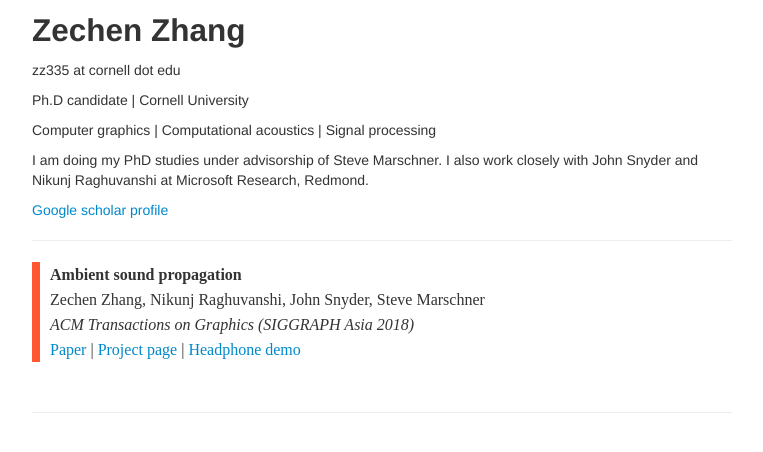
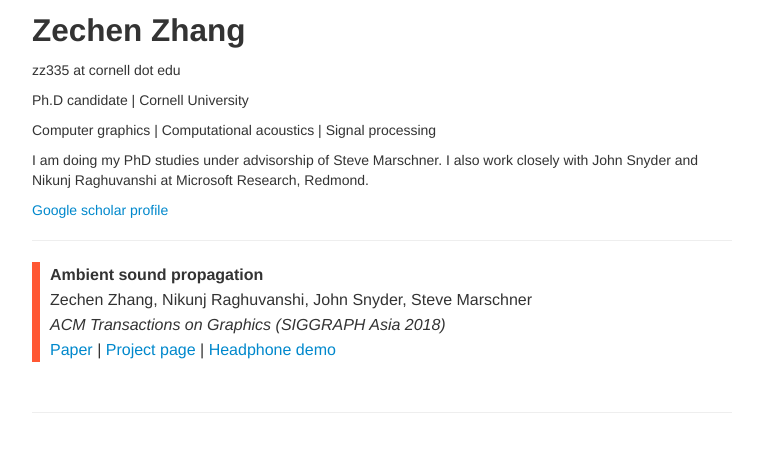
Before and after one commit to ZechenZ/zechenz.github.com, a Jekyll site: the page built from index.md, in a window 1280 px wide. Shown: the top 452 px of the page, without its empty margins (258-1021 px from the left). Built offline with Jekyll 4.4.1, drawn with Linux system fonts in a browser that asks for light colours; our own code applies the rules of GitHub Pages for plain Markdown files.

Commit message:
edit fonts

```diff
--- a/assets/themes/twitter/css/style.css
+++ b/assets/themes/twitter/css/style.css
@@ -74,7 +74,6 @@
     position: relative;
 
     /*Font*/
-    font-family: "Times New Roman";
 
     /*Borders - (Optional)*/
     border-left: 8px solid #FF5733;
```
